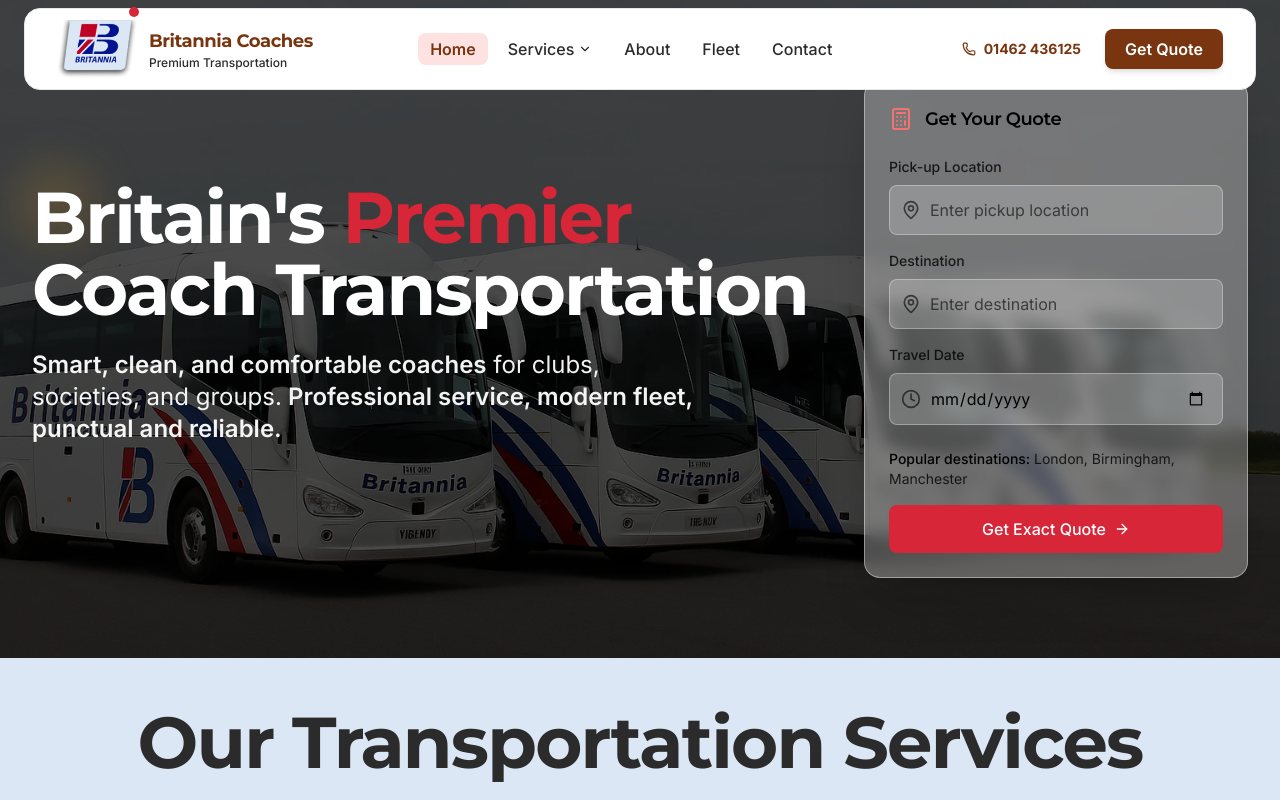
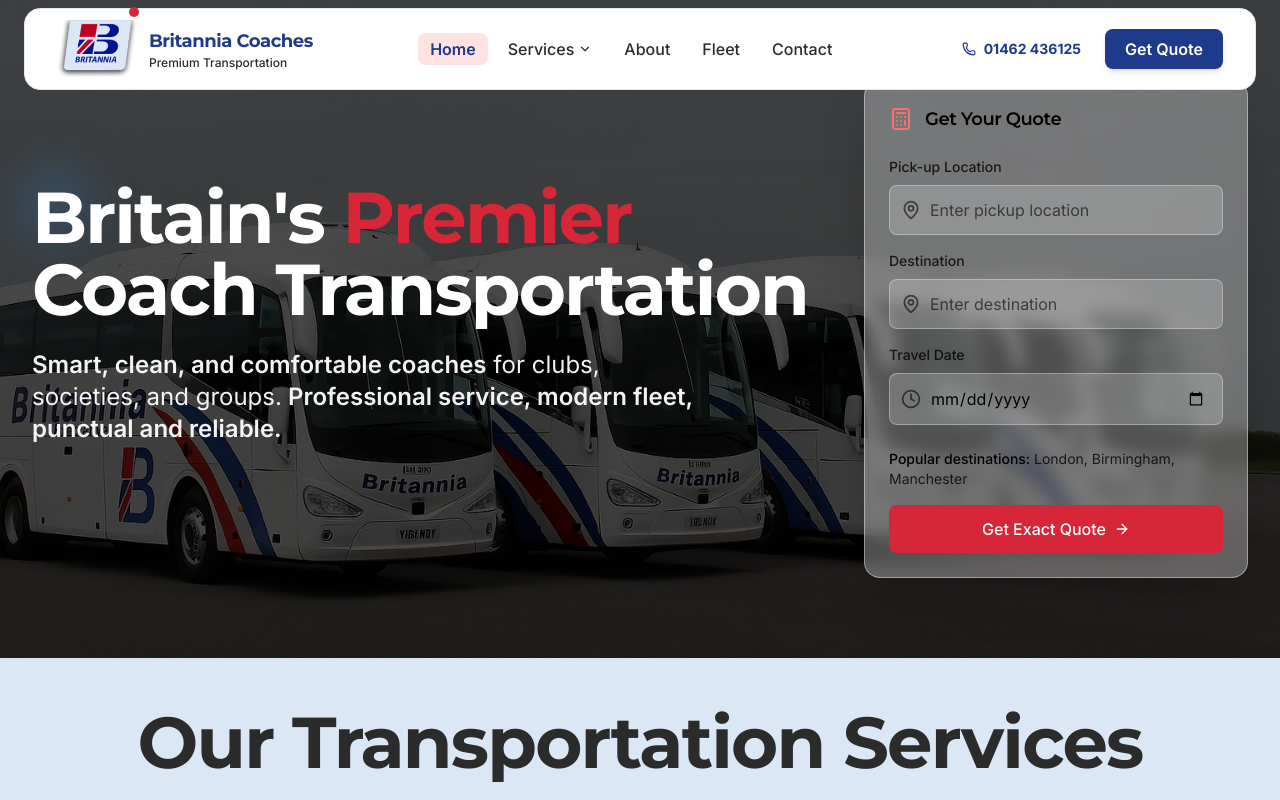
Before and after one commit to WebSmartTeam/BritanniaCoaches, a Next.js app in the folder website/: page / in a window 1280 px wide. Shown: the top 800 px of the page. Built offline with nearby package versions, Linux system fonts and the light colour scheme.

Commit message:
Revert "Update color scheme from blue to warm gold throughout the site"
This reverts commit 9c1f70ea8d47d5f192e53f81727da46cd5632f0c.

```diff
--- a/website/src/app/globals.css
+++ b/website/src/app/globals.css
@@ -15,7 +15,7 @@
   }
 
   h1, h2, h3, h4, h5, h6 {
-    @apply font-display text-warm-gold-800;
+    @apply font-display text-royal-blue-800;
   }
 
   h1 {
@@ -81,7 +81,7 @@
   }
 
   .btn-primary {
-    @apply bg-warm-gold-800 hover:bg-warm-gold-900 text-white shadow-luxury hover:shadow-luxury-md focus:ring-warm-gold-500;
+    @apply bg-royal-blue-800 hover:bg-royal-blue-900 text-white shadow-luxury hover:shadow-luxury-md focus:ring-royal-blue-500;
   }
 
   .btn-secondary {
@@ -89,11 +89,11 @@
   }
 
   .btn-accent {
-    @apply bg-warm-gold-800 hover:bg-warm-gold-900 text-white shadow-luxury hover:shadow-luxury-md focus:ring-warm-gold-500;
+    @apply bg-sky-indigo-800 hover:bg-sky-indigo-900 text-white shadow-luxury hover:shadow-luxury-md focus:ring-sky-indigo-500;
   }
 
   .btn-outline-primary {
-    @apply border-2 border-warm-gold-800 text-warm-gold-800 hover:bg-warm-gold-800 hover:text-white focus:ring-warm-gold-500;
+    @apply border-2 border-royal-blue-800 text-royal-blue-800 hover:bg-royal-blue-800 hover:text-white focus:ring-royal-blue-500;
   }
 
   .btn-outline-secondary {
@@ -101,7 +101,7 @@
   }
 
   .btn-ghost {
-    @apply text-slate-ink-900 hover:bg-ice-grey-100 focus:ring-warm-gold-300;
+    @apply text-slate-ink-900 hover:bg-ice-grey-100 focus:ring-royal-blue-300;
   }
 
   .card {
@@ -113,7 +113,7 @@
   }
 
   .input-field {
-    @apply w-full px-4 py-3 border border-ice-grey-300 rounded-lg focus:ring-2 focus:ring-warm-gold-500 focus:border-warm-gold-500 placeholder-ice-grey-400 bg-white;
+    @apply w-full px-4 py-3 border border-ice-grey-300 rounded-lg focus:ring-2 focus:ring-royal-blue-500 focus:border-royal-blue-500 placeholder-ice-grey-400 bg-white;
   }
 
   .input-error {
@@ -148,7 +148,7 @@
   }
 
   .service-icon {
-    @apply w-12 h-12 md:w-16 md:h-16 mx-auto mb-4 text-warm-gold-600;
+    @apply w-12 h-12 md:w-16 md:h-16 mx-auto mb-4 text-royal-blue-600;
   }
 
   .nav-link {
@@ -156,7 +156,7 @@
   }
 
   .nav-link-active {
-    @apply text-warm-gold-800 font-semibold;
+    @apply text-royal-blue-800 font-semibold;
   }
 
   .hero-overlay {
--- a/website/src/app/page.tsx
+++ b/website/src/app/page.tsx
@@ -15,7 +15,7 @@
         <div className="relative max-w-7xl mx-auto px-6 text-center">
           <div className="flex items-center justify-center gap-4">
             <div className="h-px bg-white/20 flex-1"></div>
-            <span className="text-white font-bold text-lg">Making Group Travel <span className="text-warm-gold-300">Simple</span>, No Matter the Distance</span>
+            <span className="text-white font-bold text-lg">Making Group Travel <span className="text-sky-indigo-400">Simple</span>, No Matter the Distance</span>
             <div className="h-px bg-white/20 flex-1"></div>
           </div>
         </div>
--- a/website/src/components/layout/Header.tsx
+++ b/website/src/components/layout/Header.tsx
@@ -117,7 +117,7 @@
         <div className="mx-6 mt-2">
           <div className={`max-w-7xl mx-auto transition-all duration-500 ${
             isScrolled
-              ? 'bg-warm-gold-700 rounded-xl shadow-luxury-xl px-6 py-2'
+              ? 'bg-royal-blue-800 rounded-xl shadow-luxury-xl px-6 py-2'
               : 'bg-white rounded-2xl border border-ice-grey-200 px-8 py-3'
           }`}>
             <div className="flex justify-between items-center h-14">
@@ -136,7 +136,7 @@
                 </div>
                 <div>
                   <h1 className={`text-lg font-display font-bold transition-colors duration-300 ${
-                    isScrolled ? 'text-white' : 'text-warm-gold-800'
+                    isScrolled ? 'text-white' : 'text-royal-blue-800'
                   }`}>
                     Britannia Coaches
                   </h1>
@@ -171,8 +171,8 @@
                           onClick={() => setIsServicesOpen(!isServicesOpen)}
                           className={`flex items-center gap-1 px-3 py-1.5 rounded-lg transition-all duration-300 ${
                             isActive(item.href)
-                              ? `font-semibold ${isScrolled ? 'text-crimson-red-300 bg-warm-gold-900' : 'text-warm-gold-800 bg-crimson-red-100'}`
-                              : `font-medium ${isScrolled ? 'text-white hover:text-crimson-red-300 hover:bg-warm-gold-900' : 'text-slate-ink-900 hover:text-crimson-red-800 hover:bg-crimson-red-50'}`
+                              ? `font-semibold ${isScrolled ? 'text-crimson-red-300 bg-royal-blue-900' : 'text-royal-blue-800 bg-crimson-red-100'}`
+                              : `font-medium ${isScrolled ? 'text-white hover:text-crimson-red-300 hover:bg-royal-blue-900' : 'text-slate-ink-900 hover:text-crimson-red-800 hover:bg-crimson-red-50'}`
                           }`}
                         >
                           {item.name}
@@ -351,8 +351,8 @@
                         href={item.href}
                         className={`px-3 py-1.5 rounded-lg transition-all duration-300 ${
                           isActive(item.href)
-                            ? `font-semibold ${isScrolled ? 'text-crimson-red-300 bg-warm-gold-900' : 'text-warm-gold-800 bg-crimson-red-100'}`
-                            : `font-medium ${isScrolled ? 'text-white hover:text-crimson-red-300 hover:bg-warm-gold-900' : 'text-slate-ink-900 hover:text-crimson-red-800 hover:bg-crimson-red-50'}`
+                            ? `font-semibold ${isScrolled ? 'text-crimson-red-300 bg-royal-blue-900' : 'text-royal-blue-800 bg-crimson-red-100'}`
+                            : `font-medium ${isScrolled ? 'text-white hover:text-crimson-red-300 hover:bg-royal-blue-900' : 'text-slate-ink-900 hover:text-crimson-red-800 hover:bg-crimson-red-50'}`
                         }`}
                       >
                         {item.name}
@@ -366,8 +366,8 @@
               <div className="flex items-center gap-3">
                 <a href="tel:01234567890" className={`flex items-center gap-2 px-3 py-1.5 rounded-lg transition-all duration-300 font-bold ${
                   isScrolled
-                    ? 'text-white hover:text-crimson-red-300 hover:bg-warm-gold-900'
-                    : 'text-warm-gold-800 hover:text-crimson-red-800 hover:bg-crimson-red-50'
+                    ? 'text-white hover:text-crimson-red-300 hover:bg-royal-blue-900'
+                    : 'text-royal-blue-800 hover:text-crimson-red-800 hover:bg-crimson-red-50'
                 }`}>
                   <Phone className="w-3.5 h-3.5" />
                   <span className="text-sm">01462 436125</span>
@@ -377,7 +377,7 @@
                   className={`px-5 py-2 font-semibold rounded-lg transition-all duration-300 transform hover:scale-105 ${
                     isScrolled
                       ? 'bg-crimson-red-800 hover:bg-crimson-red-900 text-white shadow-md hover:shadow-lg'
-                      : 'bg-warm-gold-800 hover:bg-warm-gold-900 text-white shadow-md hover:shadow-lg'
+                      : 'bg-royal-blue-800 hover:bg-sky-indigo-800 text-white shadow-md hover:shadow-lg'
                   }`}
                 >
                   Get Quote
--- a/website/src/components/sections/Hero.tsx
+++ b/website/src/components/sections/Hero.tsx
@@ -29,7 +29,7 @@
           <div className="lg:col-span-2 text-center lg:text-left">
             {/* Main Heading with Enhanced Typography */}
             <div className="relative">
-              <div className="absolute -top-4 -left-4 w-20 h-20 bg-gradient-to-br from-warm-gold-300/20 to-warm-gold-500/20 rounded-full blur-xl"></div>
+              <div className="absolute -top-4 -left-4 w-20 h-20 bg-gradient-to-br from-sky-indigo-400/20 to-royal-blue-600/20 rounded-full blur-xl"></div>
               <h1 className="relative text-4xl sm:text-5xl md:text-6xl lg:text-7xl font-display font-bold mb-6 leading-tight">
                 <span className="text-white">Britain&apos;s </span>
                 <span className="text-crimson-red-800">Premier</span>
--- a/website/src/components/sections/Services.tsx
+++ b/website/src/components/sections/Services.tsx
@@ -16,7 +16,7 @@
       features: ['Air Conditioning', 'Onboard Restrooms', 'Entertainment Systems'],
       href: '/services/corporate',
       image: '/images/services/corporate/assets_task_01jztkbqygfp8rcvfs4ez2t15y_1752165762_img_2.webp',
-      gradient: 'from-warm-gold-800/90 to-warm-gold-900/90',
+      gradient: 'from-royal-blue-800/90 to-royal-blue-900/90',
     },
     {
       icon: Heart,
@@ -36,7 +36,7 @@
       features: ['Flight Monitoring', 'Meet & Greet', 'All UK Airports'],
       href: '/services/airport',
       image: '/images/services/airport/assets_task_01jztp22ebe4jrxcxjh8je438b_1752168577_img_0.webp',
-      gradient: 'from-warm-gold-800/90 to-warm-gold-900/90',
+      gradient: 'from-sky-indigo-800/90 to-royal-blue-900/90',
     }
   ]
 
--- a/website/tailwind.config.ts
+++ b/website/tailwind.config.ts
@@ -57,17 +57,17 @@
           800: '#1e293b',
           900: '#2b2b2b',
         },
-        'warm-gold': {
-          50: '#fefce8',
-          100: '#fef3c7',
-          200: '#fde68a',
-          300: '#fcd34d',
-          400: '#f59e0b',
-          500: '#d97706',
-          600: '#b45309',
-          700: '#92400e',
-          800: '#78350f',
-          900: '#451a03',
+        'sky-indigo': {
+          50: '#f0f9ff',
+          100: '#e0f2fe',
+          200: '#bae6fd',
+          300: '#7dd3fc',
+          400: '#38bdf8',
+          500: '#0ea5e9',
+          600: '#0284c7',
+          700: '#0369a1',
+          800: '#3759c1',
+          900: '#0c4a6e',
         },
       },
       fontFamily: {
```
